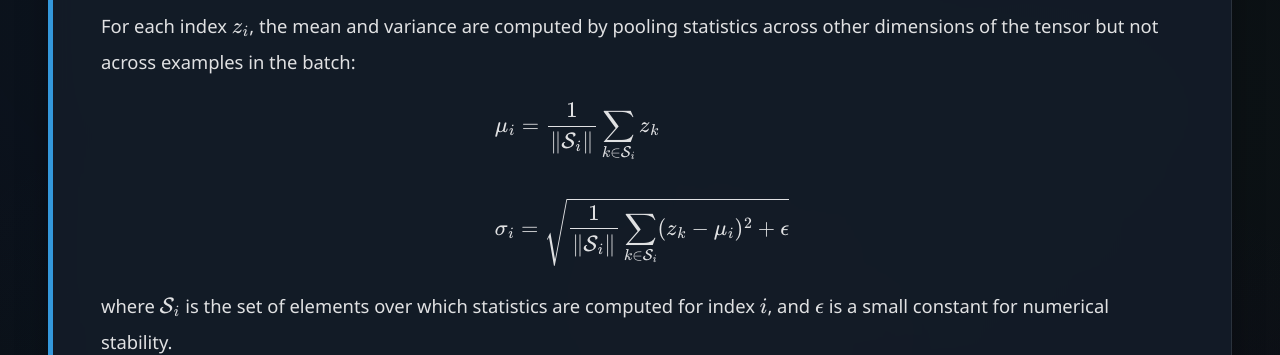
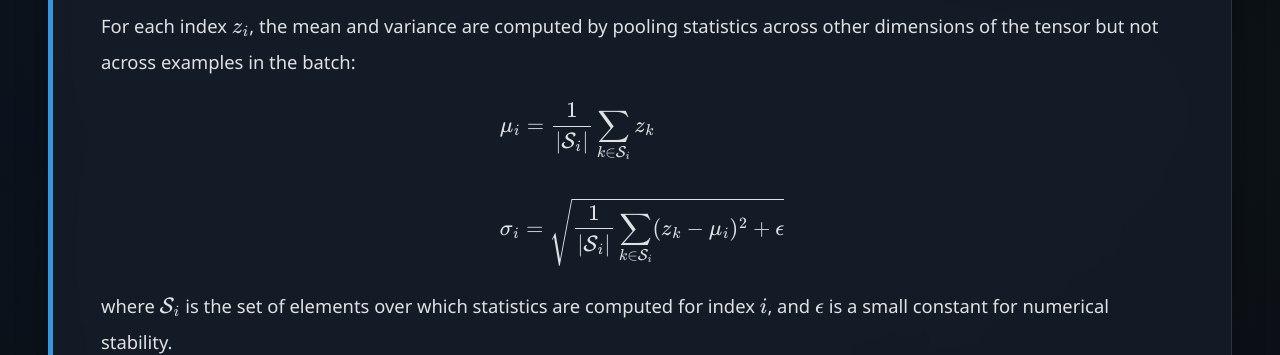
Before and after one commit to Yusukey01/yusukey01.github.io, a Jekyll site: the page built from Mathematics/Machine_learning/deep_nn.html, in a window 1280 px wide and 900 px high, scrolled down 3125 px. Shown: the part 158-513 px from the top of the window. Built offline with Jekyll 4.4.1, drawn with Linux system fonts in a browser that asks for light colours.

Commit message:
fixed style, texts

```diff
--- a/Mathematics/Machine_learning/deep_nn.html
+++ b/Mathematics/Machine_learning/deep_nn.html
@@ -126,8 +126,8 @@ uses_python: false
                     but not across examples in the batch:
                     \[
                     \begin{align*}
-                    &\mu_i = \frac{1}{\| \mathcal{S}_i\|} \sum_{k \in \mathcal{S}_i} z_k \\\\
-                    &\sigma_i = \sqrt{\frac{1}{\| \mathcal{S}_i\|}\sum_{k \in \mathcal{S}_i} (z_k - \mu_i)^2 + \epsilon}
+                    &\mu_i = \frac{1}{|\mathcal{S}_i|} \sum_{k \in \mathcal{S}_i} z_k \\\\
+                    &\sigma_i = \sqrt{\frac{1}{|\mathcal{S}_i|}\sum_{k \in \mathcal{S}_i} (z_k - \mu_i)^2 + \epsilon}
                     \end{align*}
                     \]
                     where \(\mathcal{S}_i\) is the set of elements over which statistics are computed for index \(i\),
```
